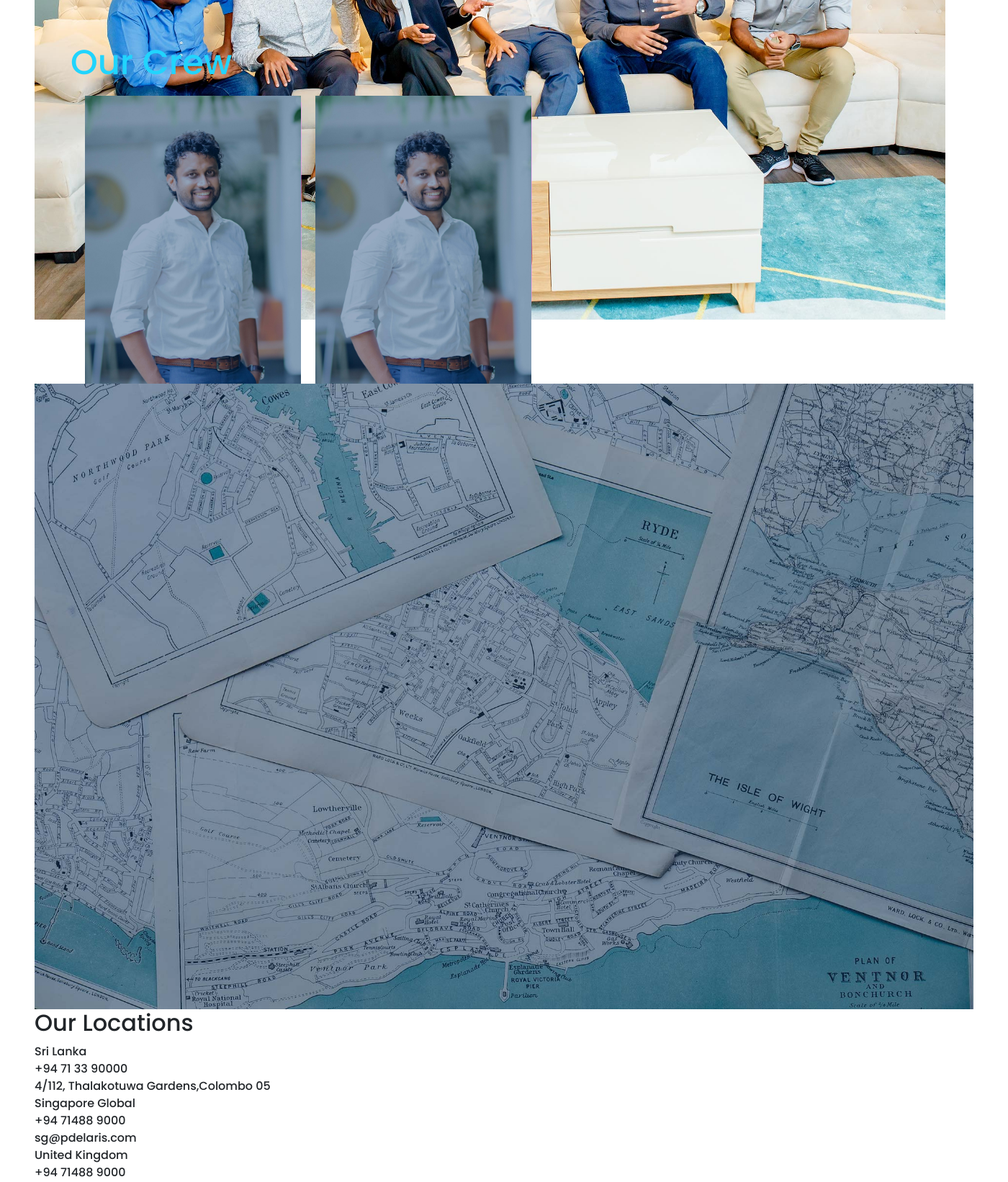
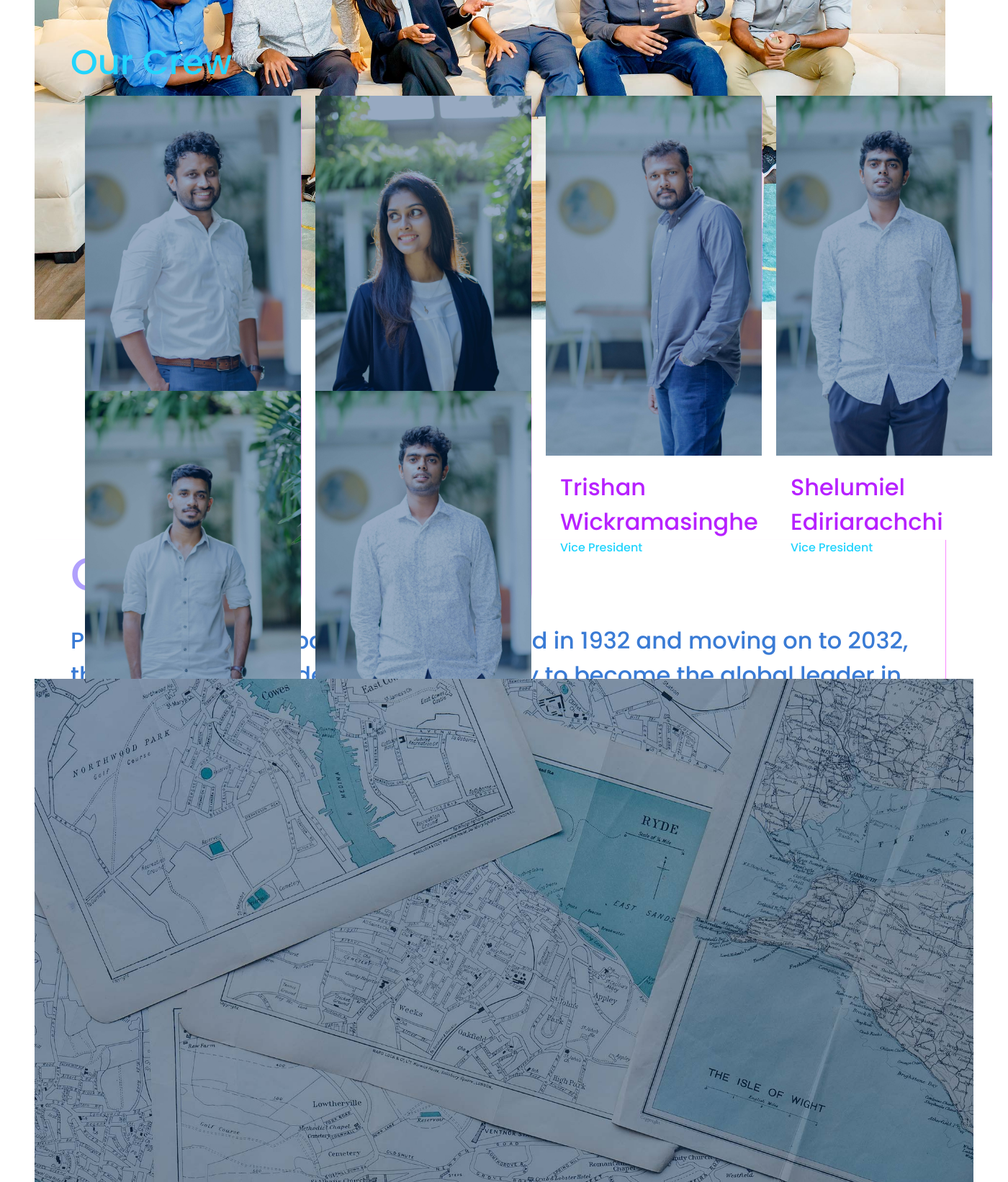
Before and after one commit to shelu-edi/pde, a Django app: page /about in a window 1400 px wide. Shown: the part 527-2169 px from the top of the page at 72% size. Run offline with Django 3.2, Linux system fonts and the light colour scheme; some libraries are stand-ins or nearby versions.

Commit message:
11/14/22

```diff
--- a/pages/admin.py
+++ b/pages/admin.py
@@ -1,5 +1,6 @@
 from django.contrib import admin
 from .models import *
 
+admin.site.register(Employee)
 admin.site.register(Job)
 admin.site.register(Application)
--- a/pages/templates/about.html
+++ b/pages/templates/about.html
@@ -11,7 +11,7 @@
     {% endblock %}
 
     {% block title %}
-    <title>PDE </title>
+    <title>PDE | Who We Are</title>
     {% endblock %}
 
     {% block extra_css %}
@@ -64,27 +64,87 @@
                                 <div class="crew__name">Malinda Wickramasinghe</div>
                                 <div class="crew__title">Chairman</div>
                                 <div class="crew_ql">
-                                    <ul>
+                                    <!-- <ul>
                                         <li>Masters in Business Administration (UK)</li>
                                         <li>BEng(Hons) in Electrical and Electronic Engineering (UK)</li>
                                         <li>BBA (Hons) in Business Administration(Finance Special ) (UOC)</li>
                                         <li>CIMA Managerial Level 2</li>
-                                    </ul>
+                                    </ul> -->
                                 </div>
                             </div>
                         </div>
                         <div class="crew__card">
-                            <img src="{% static 'pages/img/malinda-2.jpg' %}" alt="ind-img">
+                            <img src="{% static 'pages/img/nuwangi-1.jpg' %}" alt="ind-img">
                             <div class="crew__info">
                                 <div class="crew__name">Nuwangi Thilakahewa</div>
                                 <div class="crew__title">Chief Executive Officer</div>
                                 <div class="crew_ql">
-                                    <ul>
+                                    <!-- <ul>
                                         <li>MSc in Sustainability Management</li>
                                         <li>BA (Hons) in International Business Management</li>
                                         <li>Advanced Cert in Data Analytics</li>
                                         <li>CIMA Managerial Level 2</li>
-                                    </ul>
+                                    </ul> -->
+                                </div>
+                            </div>
+                        </div>
+                        <div class="crew__card">
+                        <img src="{% static 'pages/img/trishan-1.jpg' %}" alt="ind-img">
+                            <div class="crew__info">
+                                <div class="crew__name">Trishan Wickramasinghe</div>
+                                <div class="crew__title">Vice President</div>
+                                <div class="crew_ql">
+                                   <!--  <ul>
+                                        <li>Masters in Business Administration (UK)</li>
+                                        <li>BEng(Hons) in Electrical and Electronic Engineering (UK)</li>
+                                        <li>BBA (Hons) in Business Administration(Finance Special ) (UOC)</li>
+                                        <li>CIMA Managerial Level 2</li>
+                                    </ul> -->
+                                </div>
+                            </div>
+                        </div>
+                        <div class="crew__card">
+                            <img src="{% static 'pages/img/shelu-1.jpg' %}" alt="ind-img">
+                            <div class="crew__info">
+                                <div class="crew__name">Shelumiel Ediriarachchi</div>
+                                <div class="crew__title">Vice President</div>
+                                <div class="crew_ql">
+                                    <!-- <ul>
+                                        <li>MSc in Sustainability Management</li>
+                                        <li>BA (Hons) in International Business Management</li>
+                                        <li>Advanced Cert in Data Analytics</li>
+                                        <li>CIMA Managerial Level 2</li>
+                                    </ul> -->
+                                </div>
+                            </div>
+                        </div>
+                        <div class="crew__card">
+                        <img src="{% static 'pages/img/milsath-1.jpg' %}" alt="ind-img">
+                            <div class="crew__info">
+                                <div class="crew__name">Milsath Ahamed</div>
+                                <div class="crew__title">Director</div>
+                                <div class="crew_ql">
+                                    <!-- <ul>
+                                        <li>Masters in Business Administration (UK)</li>
+                                        <li>BEng(Hons) in Electrical and Electronic Engineering (UK)</li>
+                                        <li>BBA (Hons) in Business Administration(Finance Special ) (UOC)</li>
+                                        <li>CIMA Managerial Level 2</li>
+                                    </ul> -->
+                                </div>
+                            </div>
+                        </div>
+                        <div class="crew__card">
+                            <img src="{% static 'pages/img/shelu-1.jpg' %}" alt="ind-img">
+                            <div class="crew__info">
+                                <div class="crew__name">Samodya Abeysekara</div>
+                                <div class="crew__title">Senior Multimedia Manager</div>
+                                <div class="crew_ql">
+                                    <!-- <ul>
+                                        <li>MSc in Sustainability Management</li>
+                                        <li>BA (Hons) in International Business Management</li>
+                                        <li>Advanced Cert in Data Analytics</li>
+                                        <li>CIMA Managerial Level 2</li>
+                                    </ul> -->
                                 </div>
                             </div>
                         </div>
--- a/static/pages/css/contact.css
+++ b/static/pages/css/contact.css
@@ -83,15 +83,17 @@
 
 .container__2 {
 	padding:10px 10px;
-	height: 300px;
+	height: 400px;
 	text-align: center;
 	color: #53526c;
 	animation: fadeIn 3s;
 }
 
 .container__3 {
+	display: flex;
+	flex-direction: row;
 	padding:10px 10px;
-	height: 300px;
+	height: 200px;
 	text-align: center;
 	color: #333399;
 	animation: fadeIn 3.5s;
```
Also changed, not shown: pages/models.py (+9 -0 lines), pages/static/pages/css/about.css (+8 -9 lines), pages/static/pages/css/contact.css (+16 -3 lines), pages/templates/contact.html (+9 -3 lines), db.sqlite3, pages/migrations/0004_employee.py (added), pages/static/pages/img/milsath-1.jpg (added), pages/static/pages/img/nuwangi-1.jpg (added), pages/static/pages/img/shelu-1.jpg (added), pages/static/pages/img/trishan-1.jpg (added).
